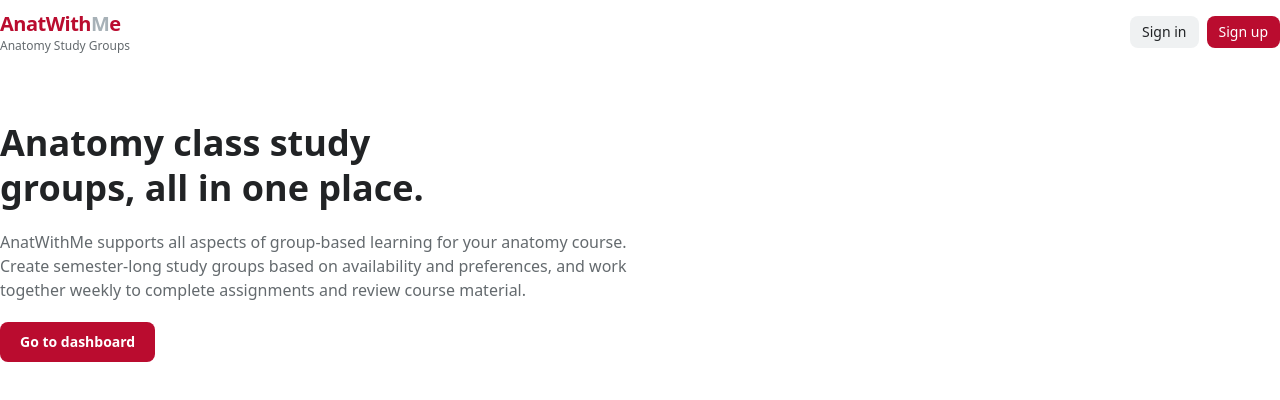
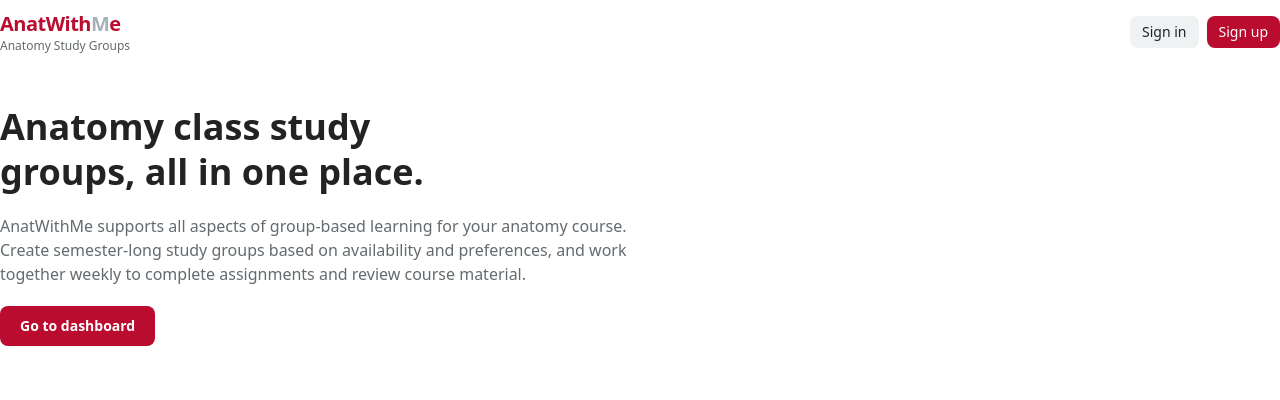
Before and after one commit to donutdiet/cse5911, a Next.js app: page / in a window 1280 px wide. Shown: the top 400 px of the page. Built offline with nearby package versions, Linux system fonts and the light colour scheme; no server answers.

Commit message:
Move bs up on landing page

```diff
--- a/app/page.tsx
+++ b/app/page.tsx
@@ -13,7 +13,7 @@
         </Suspense>
       </nav>
 
-      <section className="mx-auto flex w-full max-w-7xl flex-col gap-10 pb-20 pt-14">
+      <section className="mx-auto flex w-full max-w-7xl flex-col gap-10 pb-20 pt-10">
         <div className="max-w-3xl space-y-5">
           <h1 className="text-balance text-4xl font-bold leading-tight">
             Anatomy class study groups, all in one place.
```
